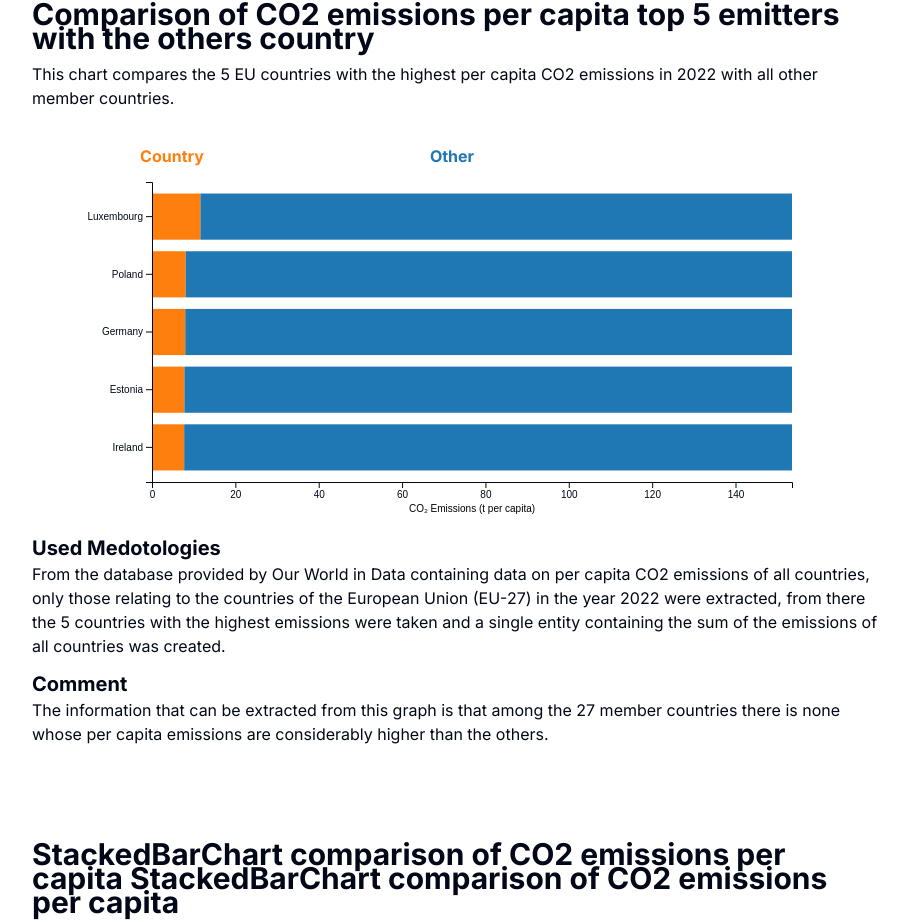
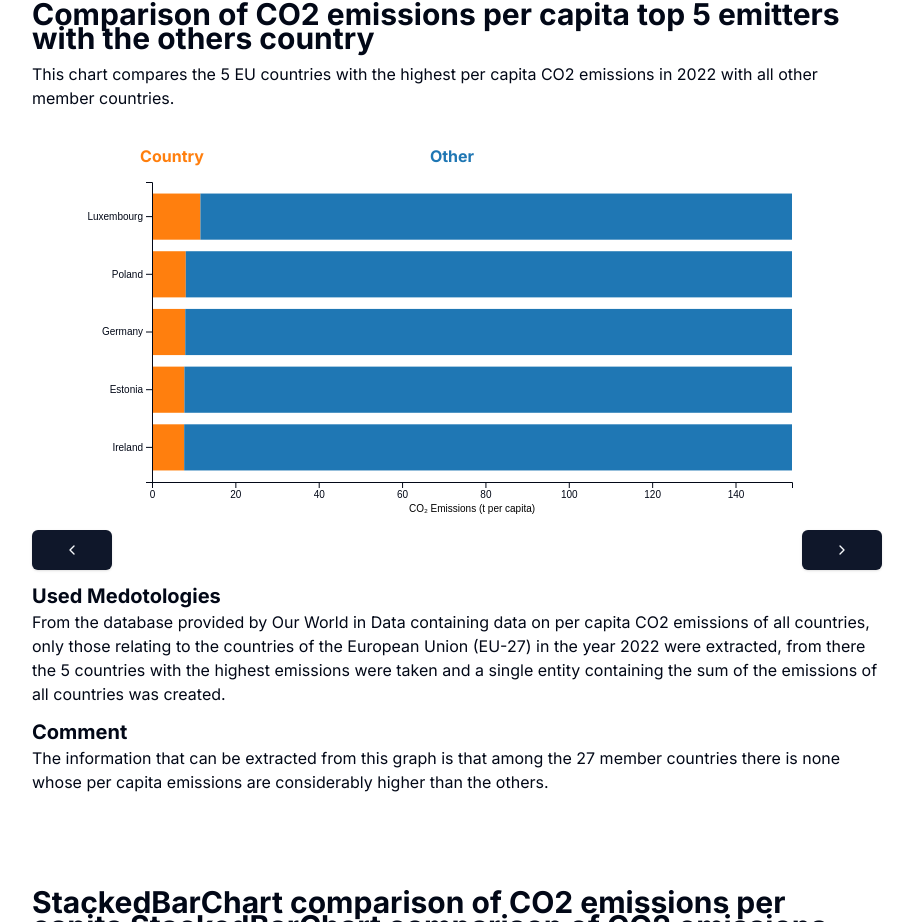
Before and after one commit to Berrutz/DataVis-Project, a Next.js app in the folder web-application/: page /DataVis-Project/assignments/assignment-1 in a window 1280 px wide. Shown: the part 2318-3240 px from the top of the page, without its empty margins (183-1096 px from the left). Built offline with nearby package versions, Linux system fonts and the light colour scheme.

Commit message:
Added carousel stakedBarChart

```diff
--- /dev/null
+++ b/web-application/src/app/assignments/assignment-1/_components/stacked-barchart-carousel.tsx
@@ -0,0 +1,59 @@
+import { Button } from '@/components/ui/button';
+import { useState } from 'react';
+import StackedBarChart from './UE-emission-top5-StackedBarChart';
+import StackedBarChart2 from './UE-emission-top5-StackedBarChart-2';
+import { motion, AnimatePresence } from 'framer-motion';
+import { ChevronLeft, ChevronRight } from 'lucide-react';
+
+const StackedBarChartCarousel = () => {
+    // Track the current slide index
+    const [currentIndex, setCurrentIndex] = useState(0);
+    const svgComponents = [<StackedBarChart />, <StackedBarChart2 />];
+
+    const handleNext = () => {
+        setCurrentIndex((prevIndex) => (prevIndex + 1) % svgComponents.length);
+    };
+
+    const handlePrevious = () => {
+        setCurrentIndex((prevIndex) => (prevIndex - 1 + svgComponents.length) % svgComponents.length);
+    };
+
+    return (
+        <div>
+            <AnimatePresence mode="wait">
+                <motion.div
+                    key={currentIndex}
+                    initial={{ opacity: 0, x: 100 }}  // Start off-screen
+                    animate={{ opacity: 1, x: 0 }}    // Slide in
+                    exit={{ opacity: 0, x: -100 }}    // Slide out
+                    transition={{ duration: 0.3 }}    // Adjust duration as needed
+                    className="w-full h-full"
+                >
+                    <div className="overflow-x-auto">
+                        {svgComponents[currentIndex]}
+                    </div>
+                </motion.div>
+            </AnimatePresence>
+
+            {/* Navigation buttons */}
+            <div className="flex justify-between mt-2">
+                <Button
+                    onClick={handlePrevious}
+                    variant={"default"}
+                    size={"lg"}
+                >
+                    <ChevronLeft />
+                </Button>
+                <Button
+                    onClick={handleNext}
+                    variant={"default"}
+                    size={"lg"}
+                >
+                    <ChevronRight />
+                </Button>
+            </div>
+        </div>
+    );
+};
+
+export default StackedBarChartCarousel;
--- a/web-application/src/app/assignments/assignment-1/page.tsx
+++ b/web-application/src/app/assignments/assignment-1/page.tsx
@@ -9,6 +9,7 @@ import {
   ChartH2Title,
   ChartBody,
 } from "../_components/chart-section";
+import StackedBarChartCarousel from "./_components/stacked-barchart-carousel";
 
 import UEEmission1Year from "./_components/UE-emission-1year";
 import UEEmissionDecade from "./_components/UE-emission-decade";
@@ -145,7 +146,7 @@ export default function Assignment1() {
         </ChartHeading>
         <ChartBody>
           <ChartContainer asidename="Chart" asidekey="chart-3" id="chart-3">
-            <StackedBarChart />
+            <StackedBarChartCarousel />
           </ChartContainer>
           <ChartContainer
             asidename="Used Metodologies"
```
